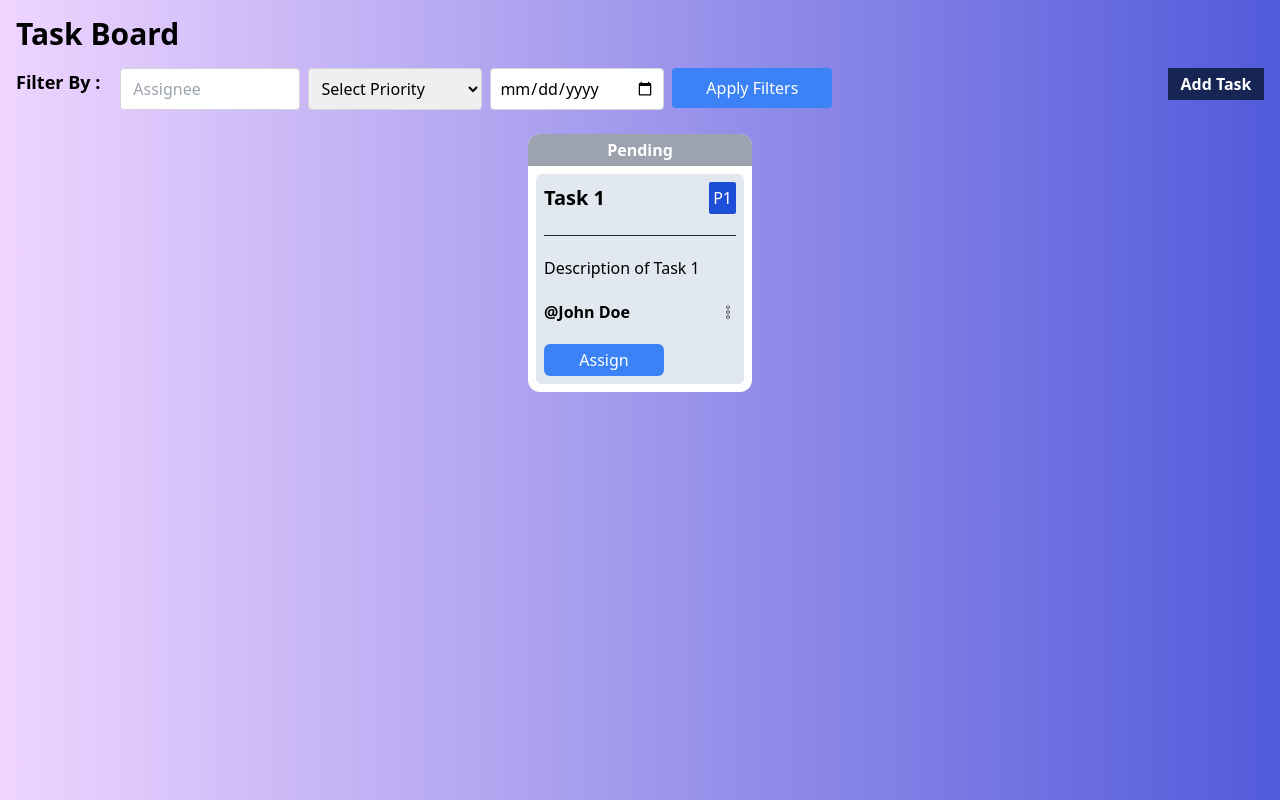
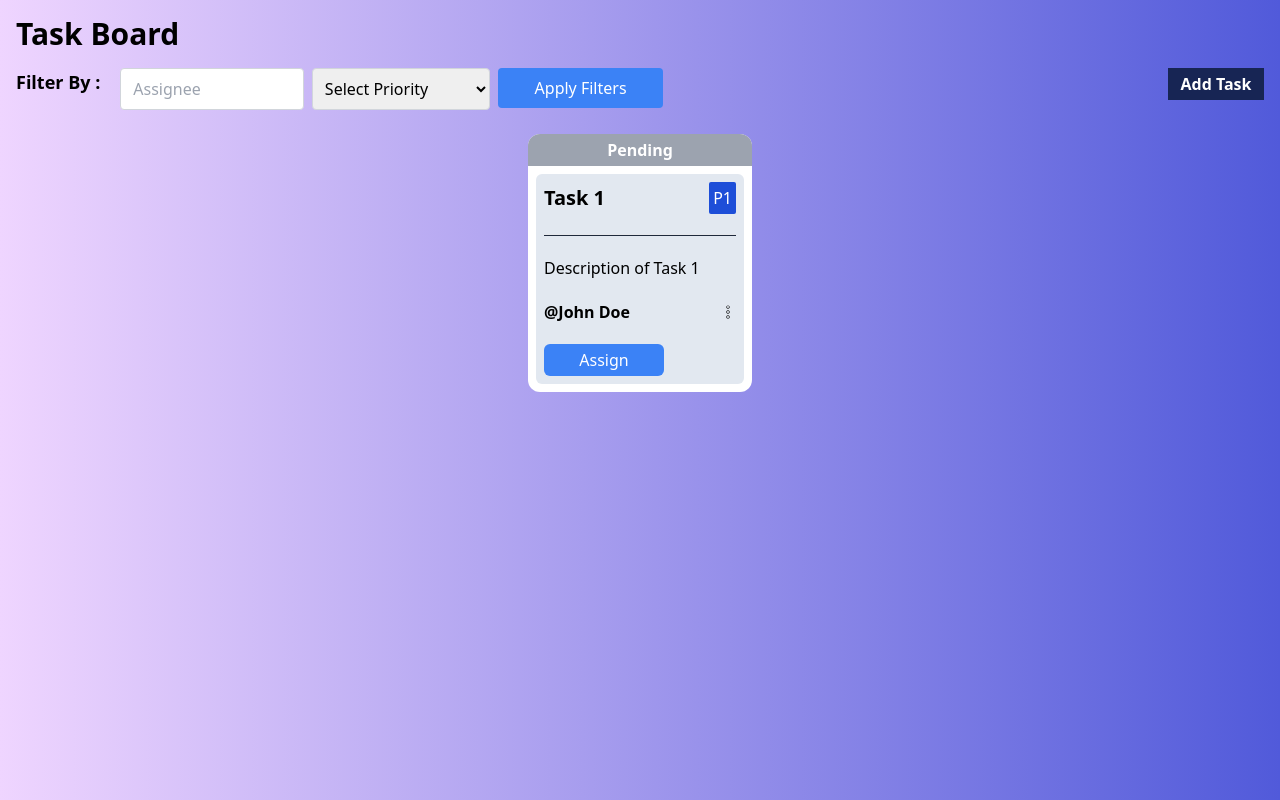
Before and after one commit to BIPODGHOSH/task-tracker, a React (Vite) app: page / in a window 1280 px wide. Built offline with nearby package versions, Linux system fonts and the light colour scheme; the HTML template or start-up script is replaced by a standard one.

Commit message:
modify on filter function

```diff
--- a/src/component/Filter.jsx
+++ b/src/component/Filter.jsx
@@ -1,12 +1,15 @@
 import React, { useState } from "react";
+import { useDispatch } from "react-redux";
+import { filterTask } from "../store/todoSlice";
 
-const Filter = ({ filterTasks }) => {
+const Filter = () => {
   const [filters, setFilters] = useState({
     assignee: "",
     priority: "",
-    startDateFrom: "",
-    startDateTo: "",
+    // startDateFrom: "",
+    // startDateTo: "",
   });
+  const dispatch = useDispatch();
 
   const handleChange = (e) => {
     setFilters({ ...filters, [e.target.name]: e.target.value });
@@ -14,7 +17,7 @@ const Filter = ({ filterTasks }) => {
 
   const handleSubmit = (e) => {
     e.preventDefault();
-    filterTasks(filters);
+    dispatch(filterTask(filters));
   };
 
   return (
@@ -40,13 +43,13 @@ const Filter = ({ filterTasks }) => {
           <option value="P1">P1</option>
           <option value="P2">P2</option>
         </select>
-        <input
+        {/* <input
           type="date"
           name="startDateFrom"
           value={filters.startDateFrom}
           onChange={handleChange}
           className="w-full px-2 py-1 mb-2 border border-gray-300 rounded"
-        />
+        /> */}
         {/* <input
           type="date"
           name="startDateTo"
--- a/src/component/Home.jsx
+++ b/src/component/Home.jsx
@@ -5,28 +5,27 @@ import { useSelector, useDispatch } from "react-redux";
 import TaskForm from "./TaskForm";
 import Filter from "./Filter";
 import TaskList from "./TaskList";
-import { setFilters } from "../store/todoSlice";
 
 const Home = () => {
-  const [isModal, setIsModal] = useState(false);
   const dispatch = useDispatch();
   const tasks = useSelector((state) => state.tasks.tasks);
-  // const filters = useSelector((state) => state.tasks.filters);
-
-  const filterTasks = (filterParams) => {
-    dispatch(setFilters(filterParams));
-  };
+  const filters = useSelector((state) => state.tasks.filteredTasks);
+  console.log(filters);
 
   return (
     <div className="container mx-auto p-4">
       <h1 className="text-3xl font-bold mb-4 ">Task Board</h1>
       <div className="flex justify-between">
-        <Filter filterTasks={filterTasks} />
+        <Filter />
         <TaskForm />
       </div>
 
       <div className="flex flex-col lg:flex-row lg:justify-between mb-4"></div>
-      <TaskList tasks={tasks} />
+      {filters.length === 0 ? (
+        <TaskList tasks={tasks} />
+      ) : (
+        <TaskList tasks={filters} back={true} />
+      )}
     </div>
   );
 };
--- a/src/component/TaskForm.jsx
+++ b/src/component/TaskForm.jsx
@@ -1,6 +1,6 @@
 import React, { useState } from "react";
 import { useDispatch } from "react-redux";
-import { addTask } from "../store/todoSlice";
+import { addTask, clearFilteredTasks } from "../store/todoSlice";
 import { ImCross } from "react-icons/im";
 import {
   Button,
@@ -36,12 +36,13 @@ const TaskForm = () => {
       id: Math.floor(Math.random() * 1000),
       title: formData.title,
       description: formData.description,
-      startDate: new Date(),
+      // startDate: new Date(),
       endDate: null,
       status: formData.status,
       assignee: formData.assignee,
       priority: formData.priority,
     };
+    dispatch(clearFilteredTasks());
     dispatch(addTask(newTask));
     handleOpen();
     setFormData({
--- a/src/component/TaskList.jsx
+++ b/src/component/TaskList.jsx
@@ -1,10 +1,13 @@
 import React, { useState } from "react";
 import { CiMenuKebab } from "react-icons/ci";
 
-import { Card, CardHeader, CardBody } from "@material-tailwind/react";
+import { Card, CardHeader, CardBody, button } from "@material-tailwind/react";
 import UpdateForm from "./UpdateForm";
+import { useDispatch } from "react-redux";
+import { clearFilteredTasks } from "../store/todoSlice";
 
-const TaskList = ({ tasks }) => {
+const TaskList = ({ tasks, back }) => {
+  const dispatch = useDispatch();
   const [isShowModal, setIsShowModal] = useState(false);
 
   const handleModal = () => {
@@ -19,11 +22,12 @@ const TaskList = ({ tasks }) => {
   }, {});
   console.log(tasks);
 
-  const handleTaskUpdate = (id) => {
-    console.log(id);
+  const handleBack = () => {
+    dispatch(clearFilteredTasks());
   };
 
   return (
+    <div className="flex flex-col items-center justify-center">
       <div className="flex gap-2 p-0 m-0 overflow-x-scroll justify-evenly w-full scrollbar">
         {Object.entries(groupedTasks).map(([status, tasks]) => (
           <Card
@@ -78,6 +82,15 @@ const TaskList = ({ tasks }) => {
           </Card>
         ))}
       </div>
+      {back && (
+        <button
+          className=" px-2 bg-blue-500 rounded-md text-center py-1 text-white m-auto "
+          onClick={handleBack}
+        >
+          Back To Home
+        </button>
+      )}
+    </div>
   );
 };
 
--- a/src/store/todoSlice.js
+++ b/src/store/todoSlice.js
@@ -8,19 +8,20 @@ const initialState = {
       id: 1,
       title: "Task 1",
       description: "Description of Task 1",
-      startDate: new Date(),
+      // startDate: new Date(),
       endDate: null,
       status: "Pending",
       assignee: "John Doe",
       priority: "P1",
     },
   ],
-  filters: {
-    assignee: "",
-    priority: "",
-    startDateFrom: null,
-    startDateTo: null,
-  },
+  // filters: {
+  //   assignee: "",
+  //   priority: "",
+  //   startDateFrom: null,
+  //   startDateTo: null,
+  // },
+  filteredTasks: [],
 };
 
 const todoSlice = createSlice({
@@ -42,12 +43,26 @@ const todoSlice = createSlice({
         state.tasks[index] = action.payload;
       }
     },
-    setFilters(state, action) {
-      state.filters = action.payload;
+    filterTask(state, action) {
+      const { assignee, priority } = action.payload;
+      state.filteredTasks = state.tasks.filter((task) => {
+        return (
+          (assignee === "" || task.assignee === assignee) &&
+          (priority === "" || task.priority === priority)
+        );
+      });
+    },
+    clearFilteredTasks(state) {
+      state.filteredTasks = [];
     },
   },
 });
 
-export const { addTask, deleteTask, updateTask, setFilters } =
-  todoSlice.actions;
+export const {
+  addTask,
+  deleteTask,
+  updateTask,
+  filterTask,
+  clearFilteredTasks,
+} = todoSlice.actions;
 export default todoSlice.reducer;
```
Lines whose indentation alone changed are shown as unchanged.
